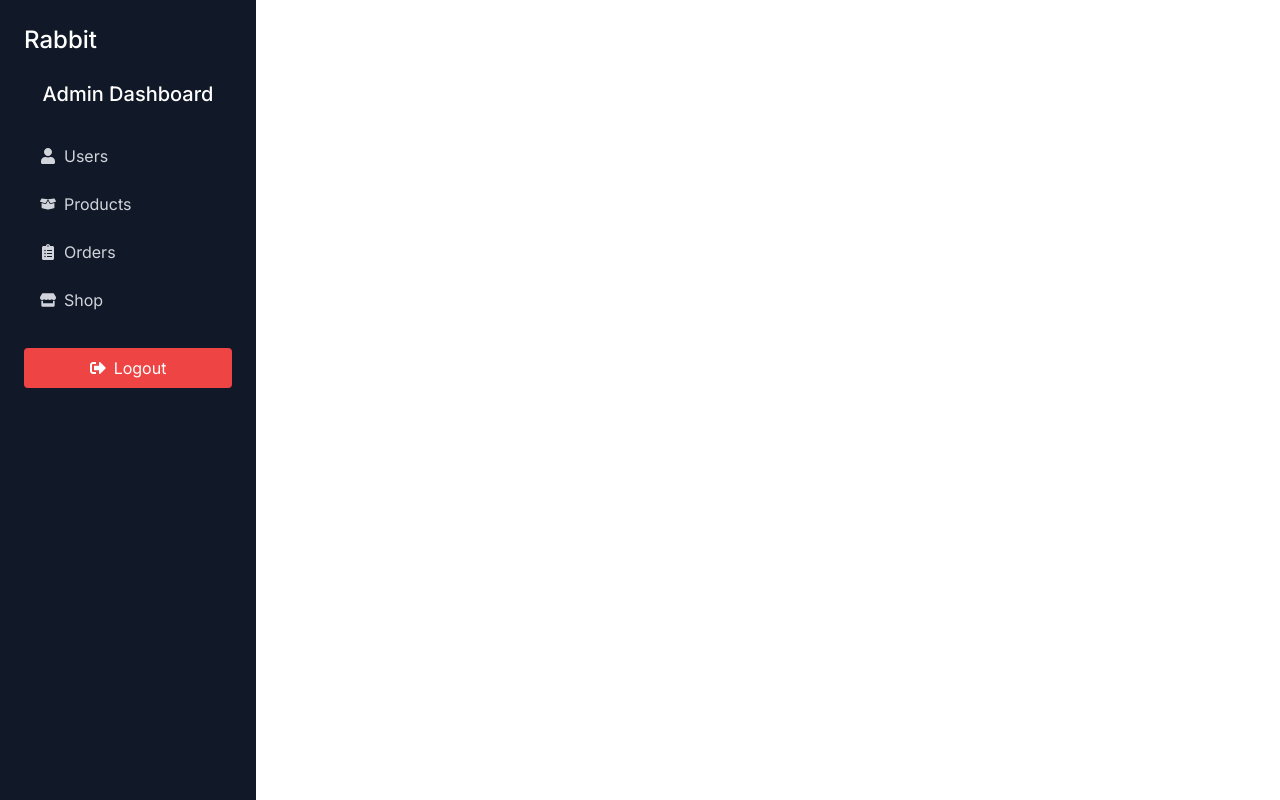
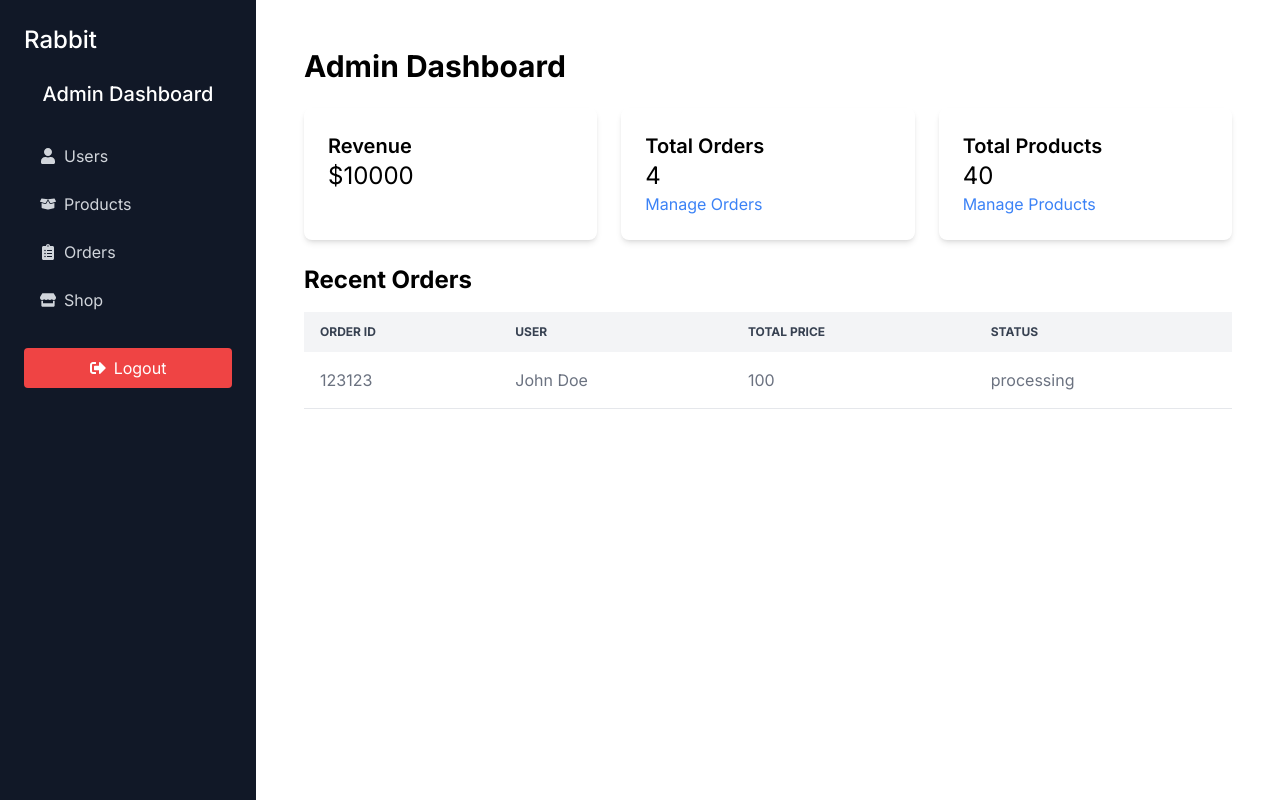
Before and after one commit to SankarSivam-Tech/rabbit, a React (Vite) app in the folder frontend/: page /admin in a window 1280 px wide. Built offline with nearby package versions, Linux system fonts and the light colour scheme; a web font is replaced by a local one.

Commit message:
complete Admin Home Page UI

```diff
--- a/frontend/src/App.jsx
+++ b/frontend/src/App.jsx
@@ -12,6 +12,7 @@
 import OrderDetailsPage from "./pages/OrderDetailsPage";
 import MyOrdersPage from "./pages/MyOrdersPage";
 import AdminLayout from "./components/Admin/AdminLayout";
+import AdminHomePage from "./pages/AdminHomePage";
 
 function App() {
   return (
@@ -34,7 +35,7 @@
           <Route path="my-orders" element={<MyOrdersPage />} />
         </Route>
         <Route path="/admin" element={<AdminLayout />}>
-          {/* {Admin Layout} */}
+        <Route index element={<AdminHomePage/>} />
         </Route>
       </Routes>
     </BrowserRouter>
--- a/frontend/src/components/Admin/AdminLayout.jsx
+++ b/frontend/src/components/Admin/AdminLayout.jsx
@@ -33,13 +33,12 @@
           isSidebarOpen ? "translate-x-0" : "-translate-x-full"
         } transition-transform duration-300 md:translate-x-0 md:static md:block z-20`}
       >
-        {/* Sidebar */}
         <AdminSidebar />
       </div>
 
       {/* Main Content */}
       <div className="flex-grow p-6 overflow-auto">
-        <Outlet/>
+        <Outlet />
       </div>
     </div>
   );
--- /dev/null
+++ b/frontend/src/pages/AdminHomePage.jsx
@@ -0,0 +1,81 @@
+import { Link } from "react-router-dom";
+
+const AdminHomePage = () => {
+  const orders = [
+    {
+      _id: 123123,
+      user: {
+        name: "John Doe",
+      },
+      totalPrice: 100,
+      status: "processing",
+    },
+  ];
+  return (
+    <div className="max-w-7xl mx-auto p-6">
+      <h1 className="text-3xl font-bold mb-6">Admin Dashboard</h1>
+
+      <div className="grid grid-cols-1 sm:grid-cols-2 lg:grid-cols-3 gap-6">
+        <div className="p-6 shadow-md rounded-lg">
+          <h2 className="text-xl font-semibold">Revenue</h2>
+          <p className="text-2xl">$10000</p>
+        </div>
+
+        <div className="p-6 shadow-md rounded-lg">
+          <h2 className="text-xl font-semibold">Total Orders</h2>
+          <p className="text-2xl">4</p>
+          <Link to="/admin/orders" className="text-blue-500 hover:underline">
+            Manage Orders
+          </Link>
+        </div>
+
+        <div className="p-6 shadow-md rounded-lg">
+          <h2 className="text-xl font-semibold">Total Products</h2>
+          <p className="text-2xl">40</p>
+          <Link to="/admin/products" className="text-blue-500 hover:underline">
+            Manage Products
+          </Link>
+        </div>
+      </div>
+
+      <div className="mt-6">
+        <h2 className="text-2xl font-bold mb-4">Recent Orders</h2>
+        <div className="overflow-x-auto">
+          <table className="min-w-full text-left text-gray-500">
+            <thead className="bg-gray-100 text-xs uppercase text-gray-700">
+              <tr>
+                <th className="px-4 py-3">order id</th>
+                <th className="px-4 py-3">user</th>
+                <th className="px-4 py-3">total price</th>
+                <th className="px-4 py-3">status</th>
+              </tr>
+            </thead>
+            <tbody>
+              {orders.length > 0 ? (
+                orders.map((order) => (
+                  <tr
+                    key={order._id}
+                    className="border-b hover:bg-gray-50 cursor-pointer"
+                  >
+                    <td className="p-4">{order._id}</td>
+                    <td className="p-4">{order.user.name}</td>
+                    <td className="p-4">{order.totalPrice}</td>
+                    <td className="p-4">{order.status}</td>
+                  </tr>
+                ))
+              ) : (
+                <tr>
+                  <td className="p-4 text-center text-gray-500" colSpan="4">
+                    No recent orders found.
+                  </td>
+                </tr>
+              )}
+            </tbody>
+          </table>
+        </div>
+      </div>
+    </div>
+  );
+};
+
+export default AdminHomePage;
```
